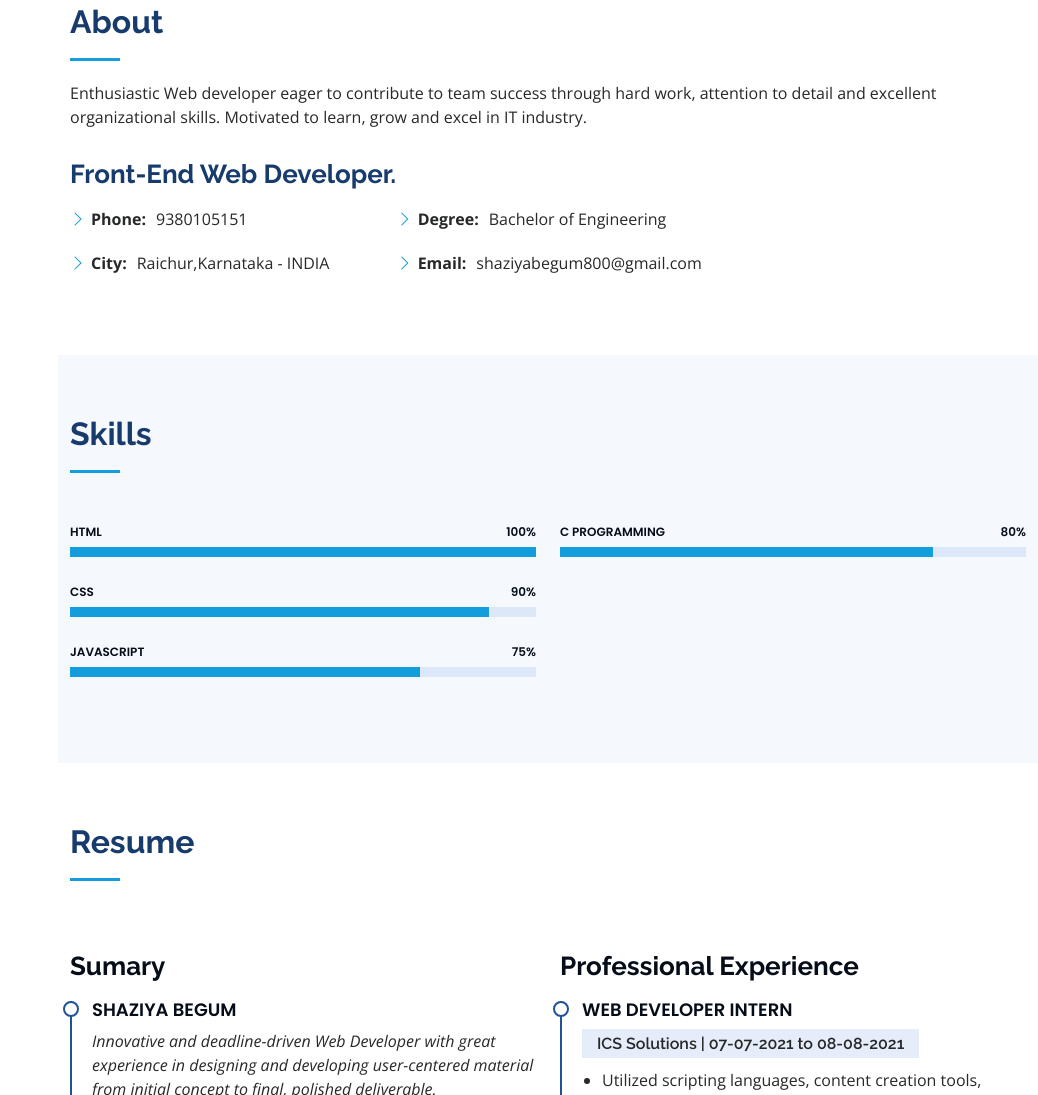
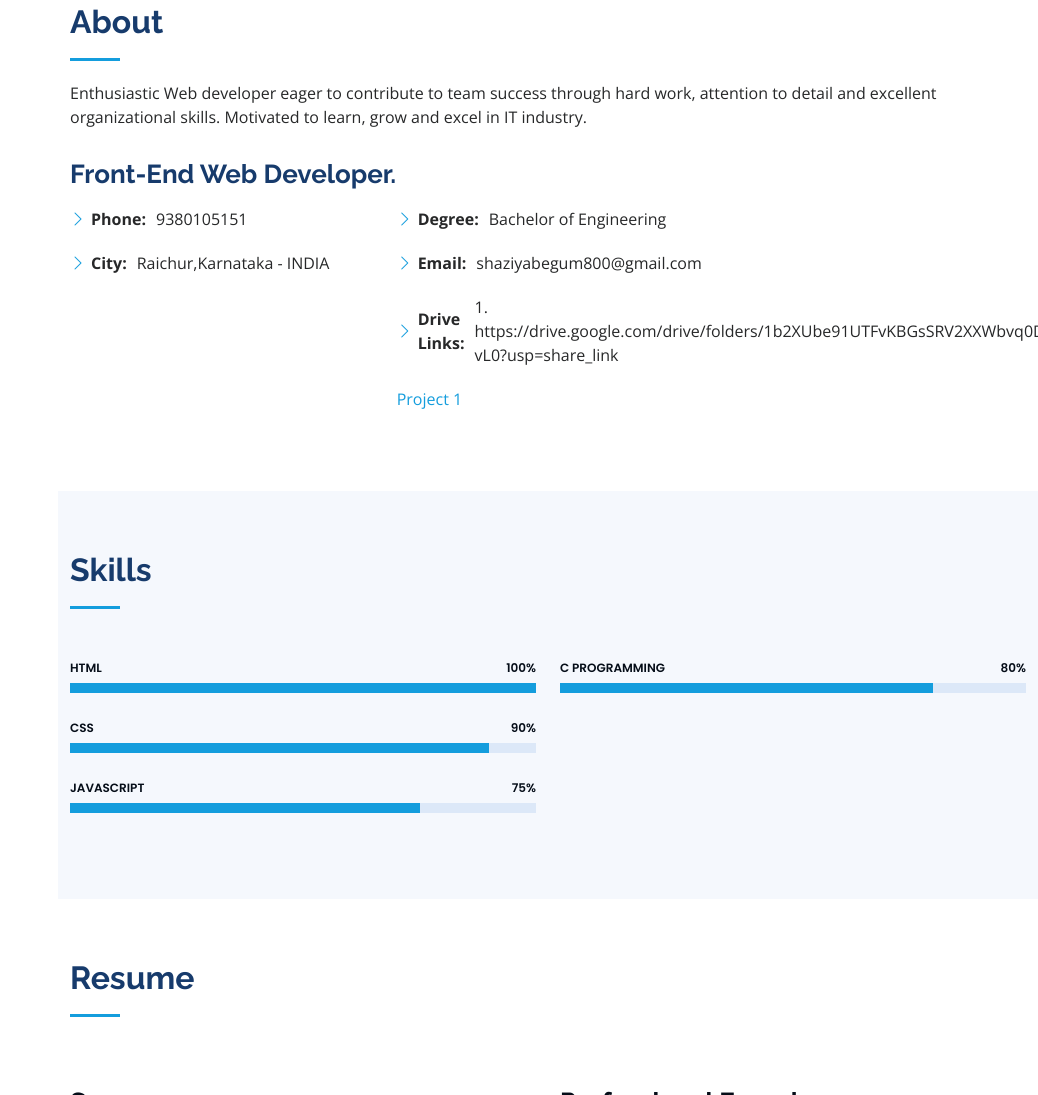
Before and after one commit to sha554/portfolio, a plain HTML site: page index.html in a window 1280 px wide. Shown: the part 857-1952 px from the top of the page, without its empty margins (242-1280 px from the left). Drawn offline with nearby package versions, Linux system fonts and the light colour scheme.

Commit message:
Update index.html

```diff
--- a/index.html
+++ b/index.html
@@ -111,6 +111,8 @@
 
                   <li><i class="bi bi-chevron-right"></i> <strong>Degree:</strong> <span>Bachelor of Engineering</span></li>
                   <li><i class="bi bi-chevron-right"></i> <strong>Email:</strong> <span>shaziyabegum800@gmail.com</span></li>
+                    <li><i class="bi bi-chevron-right"></i> <strong>Drive Links:</strong> <span>1. https://drive.google.com/drive/folders/1b2XUbe91UTFvKBGsSRV2XXWbvq0D-vL0?usp=share_link <li><a href="">Project 1</a></li> </span></li>
+
 
                 </ul>
               </div>
```
